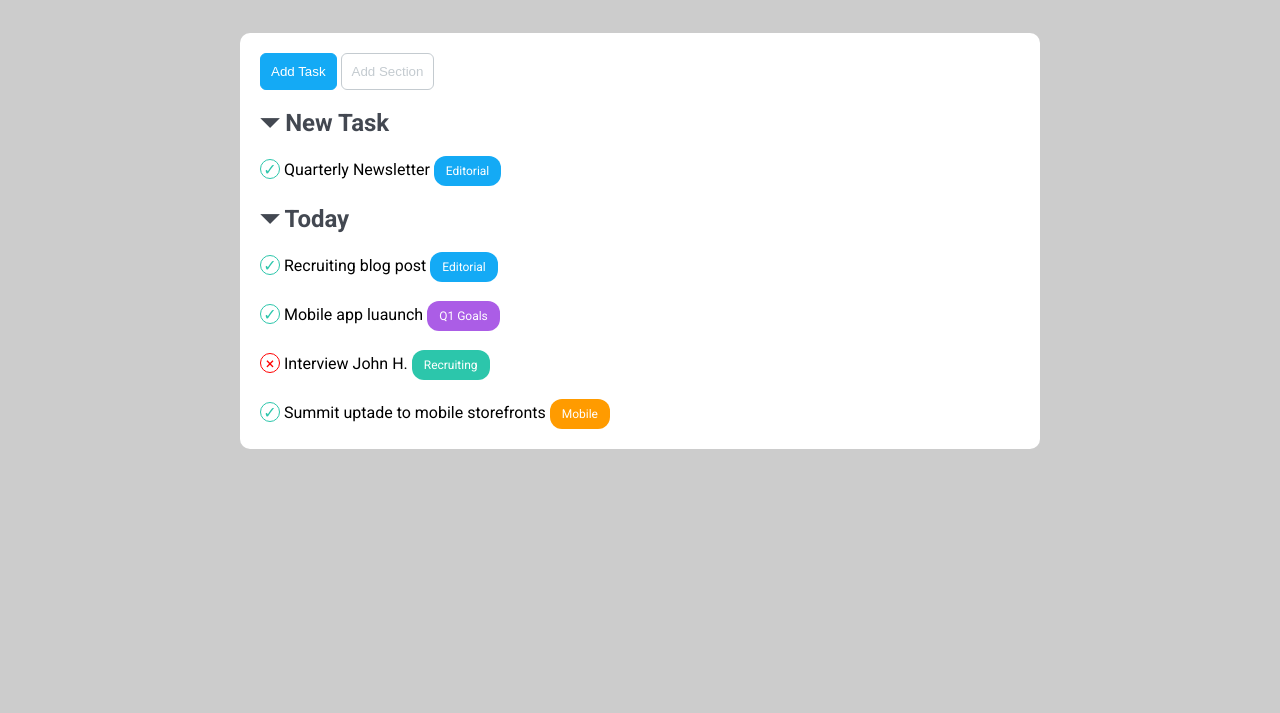
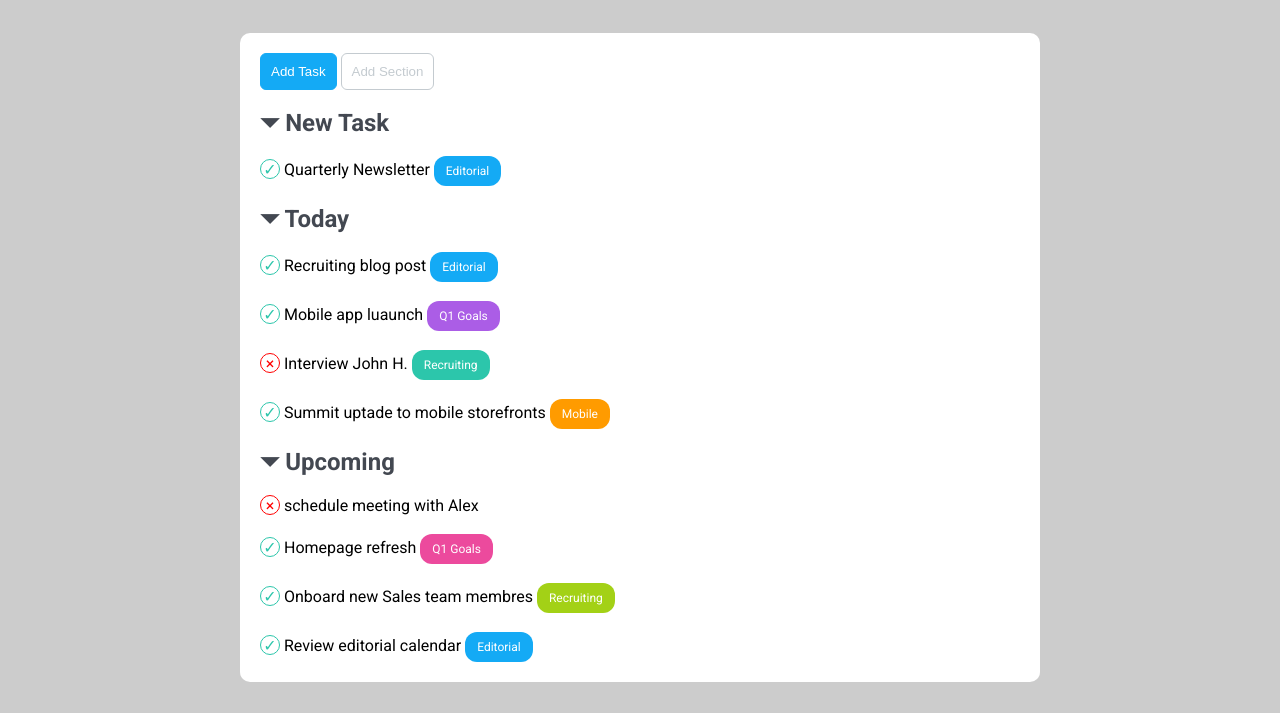
Before and after one commit to MatteoVentura7/html-css-toboolist, a plain HTML site: page index.html in a window 1280 px wide. Shown: the part 87-800 px from the top of the page. Drawn offline with Linux system fonts and the light colour scheme.

Commit message:
terza section

```diff
--- a/css/style.css
+++ b/css/style.css
@@ -89,6 +89,14 @@ main {
     background-color: #FF9B00;
 }
 
+.tag-fuxia {
+    background-color: #EC4A9D;
+}
+
+.tag-lime {
+    background-color: #A3D116;
+}
+
 ul {
     list-style: none;
 }
--- a/index.html
+++ b/index.html
@@ -71,7 +71,38 @@
             </ul>
         </section>
 <!--seconda section-->
+<br>
+<!--terza section-->
+        <section>
+            <h2 class="title">&#9207; Upcoming</h2>
+            <br>
+            <ul>
+                <li>
+                    <span class="circle-red">&times;</span>
+                    schedule meeting with Alex
 
+                </li>
+<br>
+                <li>
+                    <span class="circle-green">&check;</span>
+                    Homepage refresh
+                    <span class="tag tag-fuxia "> Q1 Goals</span>
+                </li>
+<br>
+                <li>
+                    <span class="circle-green">&check;</span>
+                    Onboard new Sales team membres
+                    <span class="tag tag-lime "> Recruiting</span>
+                </li>
+<br>
+                <li>
+                    <span class="circle-green">&check;</span>
+                    Review editorial calendar
+                    <span class="tag tag-azure "> Editorial</span>
+                </li>
+            </ul>
+        </section>
+<!--terza section-->
     </main>
 
 
```
